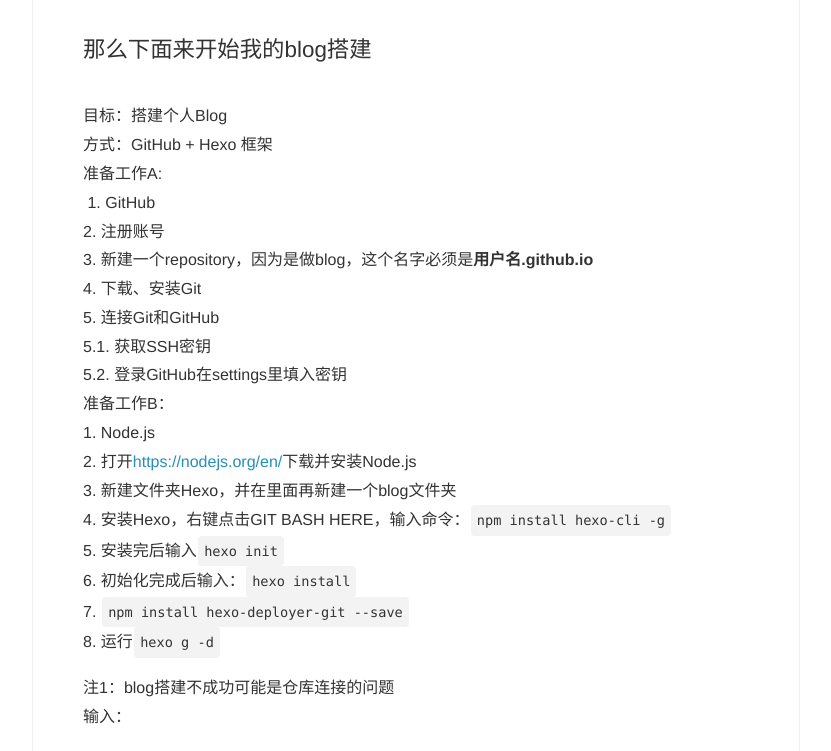
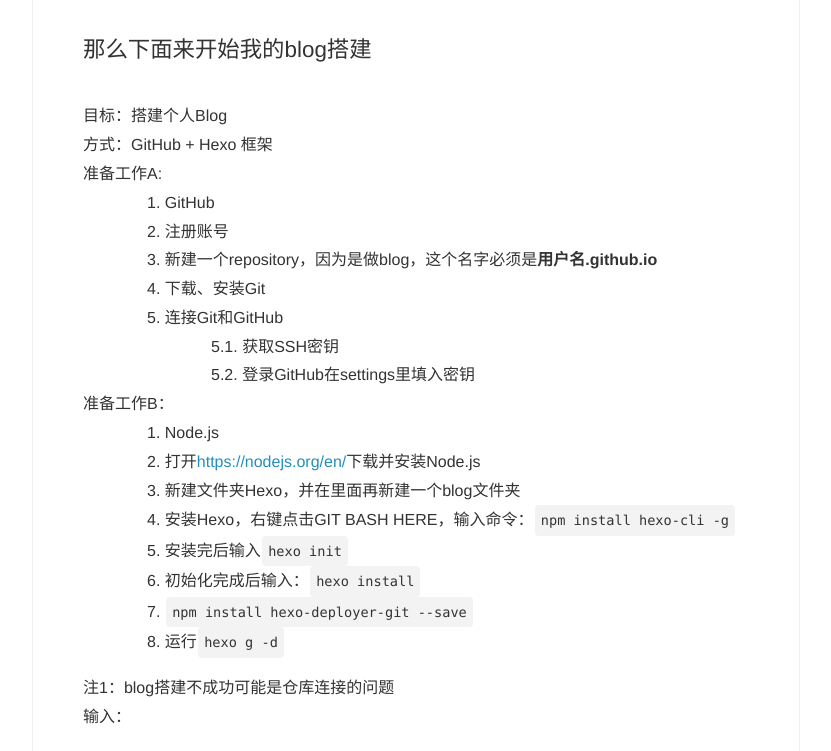
Before and after one commit to Retyrn33/Retyrn33.github.io, a plain HTML site: page 2020/02/16/补充-创建博客-hexo和markdown添加本地图片/index.html in a window 1280 px wide. Shown: the part 993-1744 px from the top of the page, without its empty margins (224-1055 px from the left). Drawn offline with Linux system fonts and the light colour scheme.

Commit message:
Site updated: 2020-02-18 21:48:31

```diff
--- a/2020/02/16/补充-创建博客-hexo和markdown添加本地图片/index.html
+++ b/2020/02/16/补充-创建博客-hexo和markdown添加本地图片/index.html
@@ -9,7 +9,7 @@
 <meta name="generator" content="Hexo 4.2.0"></head><body style="opacity:0"><header class="head"><h1 class="head-title u-fl"><a href="/">Terence</a></h1><nav class="head-nav u-fr"><ul class="head-nav__list"><li class="head-nav__item"><a class="head-nav__link" href="/tags">标签</a></li><li class="head-nav__item"><a class="head-nav__link" href="/archives">目录</a></li></ul></nav></header><main class="main"><article class="post"><header class="post__head"><time class="post__time" datetime="2020-02-15T22:50:33.000Z">2020 - 02 - 16 06:50:33</time><h1 class="post__title"><a href="/2020/02/16/%E8%A1%A5%E5%85%85-%E5%88%9B%E5%BB%BA%E5%8D%9A%E5%AE%A2-hexo%E5%92%8Cmarkdown%E6%B7%BB%E5%8A%A0%E6%9C%AC%E5%9C%B0%E5%9B%BE%E7%89%87/">[补充]创建博客+hexo和markdown添加本地图片</a></h1><div class="post__main echo"><p>data:2020-02-18 15:00:00</p>
 <h1 id="GitHub-Hexo搭建个人Blog"><a href="#GitHub-Hexo搭建个人Blog" class="headerlink" title="GitHub+Hexo搭建个人Blog"></a><strong>GitHub+Hexo搭建个人Blog</strong></h1><p>今天写一下做这个个人blog的理由和所做的准备工作</p>
 <p>做这个blog最直接的理由是我弟，一个极度勤奋自律的人（以后再好好谈谈我弟这个人），因为他给我看了他做的blog，主要内容是他在学编程的路上，对知识、技术的总结和分享，另外还有写自己的日常、学习方法、生活感想等等。看到他的blog的第一想法是：对喔，还能这么做。我作为一个很懒散的人，懒散了这么多年，心里再想好好努力，都有点难以坚持。这就导致了我在学习上容易时断时续，知识都是看一遍就忘，很难转换成自己的东西。而写blog做总结，这无疑是一个极好的方式，能把我学了的东西再自己梳理一遍，于是我决定向他学习，我也自己搭建一个blog，在上面写一写自己接下来要学的东西，当作是学习回顾和总结，也方便后面的复习。我想不管写的怎么样，不管梳理的怎么样，一点一滴写下，这样总能收获些。饭得一口一口吃，慢慢来，总能好好得消化掉。而且70同学讲过，你得先让自己去多说，不断地说，慢慢地就能好好地表达自己心中所想得了，我想这个道理也能用在学习上。其次就是，日常生活中，总会有不少事不少想法产生，我又是个比较负面的人，也是个奇怪的人，总会有各种想法心事，不太适合和他人诉说。那么，在这里说一下，也算是一个倾诉的途径。特别是2019年下半年这段时间，其中发生的事是我无法方下的，希望我有一天能在这里好好地诉说一下，大概吧。</p>
-<h2 id="那么下面来开始我的blog搭建"><a href="#那么下面来开始我的blog搭建" class="headerlink" title="那么下面来开始我的blog搭建"></a>那么下面来开始我的blog搭建</h2><p>目标：搭建个人Blog<br>方式：GitHub + Hexo 框架<br>准备工作A:<br>    &nbsp;1. GitHub<br>    2. 注册账号<br>    3. 新建一个repository，因为是做blog，这个名字必须是<strong>用户名.github.io</strong><br>    4. 下载、安装Git<br>    5. 连接Git和GitHub<br>        5.1. 获取SSH密钥<br>        5.2. 登录GitHub在settings里填入密钥<br>准备工作B：<br>    1. Node.js<br>    2. 打开<a href="https://nodejs.org/en/" target="_blank" rel="noopener" title="Node.js">https://nodejs.org/en/</a>下载并安装Node.js<br>    3. 新建文件夹Hexo，并在里面再新建一个blog文件夹<br>    4. 安装Hexo，右键点击GIT BASH HERE，输入命令：<code>npm install hexo-cli -g</code><br>    5. 安装完后输入<code>hexo init</code><br>    6. 初始化完成后输入：<code>hexo install</code><br>    7. <code>npm install hexo-deployer-git --save</code><br>    8. 运行<code>hexo g -d</code></p>
+<h2 id="那么下面来开始我的blog搭建"><a href="#那么下面来开始我的blog搭建" class="headerlink" title="那么下面来开始我的blog搭建"></a>那么下面来开始我的blog搭建</h2><p>目标：搭建个人Blog<br>方式：GitHub + Hexo 框架<br>准备工作A:<br>&emsp;&emsp;&emsp;&emsp;1. GitHub<br>&emsp;&emsp;&emsp;&emsp;2. 注册账号<br>&emsp;&emsp;&emsp;&emsp;3. 新建一个repository，因为是做blog，这个名字必须是<strong>用户名.github.io</strong><br>&emsp;&emsp;&emsp;&emsp;4. 下载、安装Git<br>&emsp;&emsp;&emsp;&emsp;5. 连接Git和GitHub<br>&emsp;&emsp;&emsp;&emsp;&emsp;&emsp;&emsp;&emsp;5.1. 获取SSH密钥<br>&emsp;&emsp;&emsp;&emsp;&emsp;&emsp;&emsp;&emsp;5.2. 登录GitHub在settings里填入密钥<br>准备工作B：<br>&emsp;&emsp;&emsp;&emsp;1. Node.js<br>&emsp;&emsp;&emsp;&emsp;2. 打开<a href="https://nodejs.org/en/" target="_blank" rel="noopener" title="Node.js">https://nodejs.org/en/</a>下载并安装Node.js<br>&emsp;&emsp;&emsp;&emsp;3. 新建文件夹Hexo，并在里面再新建一个blog文件夹<br>&emsp;&emsp;&emsp;&emsp;4. 安装Hexo，右键点击GIT BASH HERE，输入命令：<code>npm install hexo-cli -g</code><br>&emsp;&emsp;&emsp;&emsp;5. 安装完后输入<code>hexo init</code><br>&emsp;&emsp;&emsp;&emsp;6. 初始化完成后输入：<code>hexo install</code><br>&emsp;&emsp;&emsp;&emsp;7. <code>npm install hexo-deployer-git --save</code><br>&emsp;&emsp;&emsp;&emsp;8. 运行<code>hexo g -d</code></p>
 <p>注1：blog搭建不成功可能是仓库连接的问题<br>      输入：<br>    <figure class="highlight plain"><table><tr><td class="gutter"><pre><span class="line">1</span><br><span class="line">2</span><br></pre></td><td class="code"><pre><span class="line">git config --global user.name &quot;username&quot;      把引号里的username换成github用户名</span><br><span class="line">git config --global user.email &quot;email&quot;             把引号里的email换成github邮箱</span><br></pre></td></tr></table></figure></p>
 <p>2020-02-18 17：04  </p>
 <ol>
```
